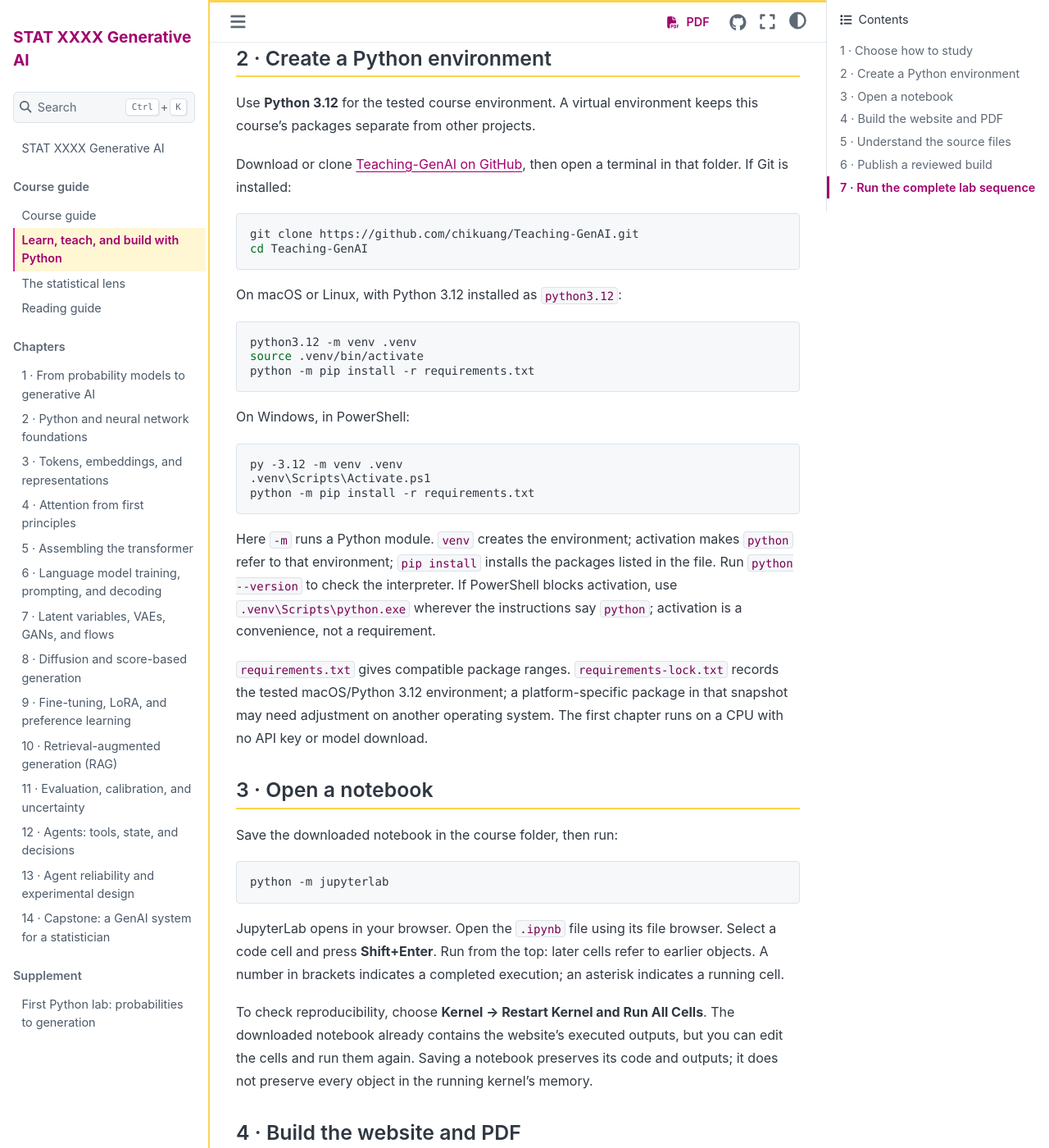
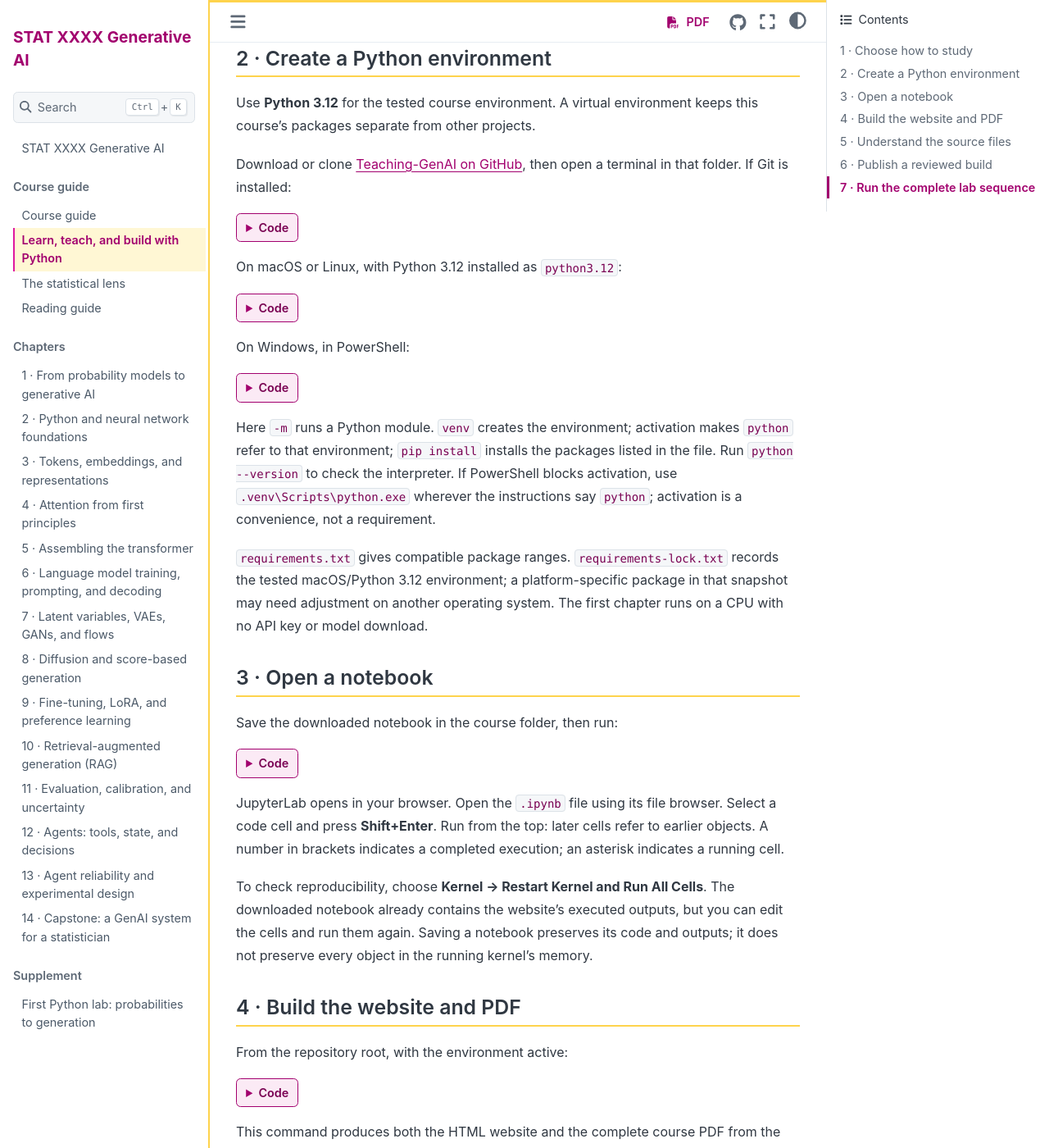
Before and after one commit to chikuang/Teaching-GenAI, a Sphinx documentation site: the page built from docs/python-workflow.md, in a window 1280 px wide and 1400 px high, scrolled down 620 px. Shown: the whole window at 82% size. Built offline with Sphinx 7.4.7 and the Sphinx Book theme 1.1.4, drawn with Linux system fonts in a browser that asks for light colours; some of the changed text lies outside the part shown.

Commit message:
Fold course code by default with colored disclosure controls

```diff
--- /dev/null
+++ b/docs/_ext/code_folding.py
@@ -0,0 +1,31 @@
+"""Fold source code in HTML while keeping outputs and the PDF unchanged."""
+from docutils import nodes
+from sphinx.transforms.post_transforms import SphinxPostTransform
+
+
+class FoldCode(SphinxPostTransform):
+    default_priority = 700
+    formats = ("html",)
+
+    def run(self, **kwargs):
+        for block in list(self.document.findall(nodes.literal_block)):
+            ancestor = block.parent
+            while ancestor is not None:
+                # MyST-NB text outputs are also literal blocks, but should stay visible.
+                if "cell_output" in ancestor.get("classes", []):
+                    break
+                ancestor = ancestor.parent
+            else:
+                wrapper = nodes.container(classes=["course-code-fold-wrapper"])
+                block.replace_self(wrapper)
+                wrapper += nodes.raw(
+                    "", '<details class="course-code-fold"><summary>Code</summary>',
+                    format="html",
+                )
+                wrapper += block
+                wrapper += nodes.raw("", "</details>", format="html")
+
+
+def setup(app):
+    app.add_post_transform(FoldCode)
+    return {"version": "1.0", "parallel_read_safe": True, "parallel_write_safe": True}
--- a/docs/_static/course.css
+++ b/docs/_static/course.css
@@ -142,6 +142,32 @@ body { background: var(--pst-color-background); font-weight: 400; }
 .bd-article div[class^="highlight-"] { background: var(--course-color-code-bg); border-color: var(--pst-color-border-muted); border-radius: .35rem; }
 .bd-article .highlight pre { background: var(--course-color-code-bg); }
 .bd-article .cell_output pre { background: var(--pst-color-background); color: var(--pst-color-text-base); }
+/* Match the other courses: a compact, native Code disclosure, closed by default. */
+.bd-article .cell > .cell_input:has(.course-code-fold) {
+  background: transparent;
+  border: 0;
+  padding: 0;
+}
+.bd-article details.course-code-fold { margin: .5rem 0 1rem; }
+.bd-article details.course-code-fold > summary {
+  display: list-item;
+  width: fit-content;
+  padding: .3rem .7rem;
+  color: var(--pst-color-link-higher-contrast);
+  background: var(--pst-color-primary-bg);
+  border: 1px solid var(--pst-color-primary);
+  border-radius: .35rem;
+  cursor: pointer;
+  font-size: .9rem;
+  font-weight: 600;
+}
+.bd-article details.course-code-fold > summary::marker { color: var(--pst-color-primary); }
+.bd-article details.course-code-fold > summary:hover { color: var(--pst-color-link-hover); }
+.bd-article details.course-code-fold > summary:focus-visible {
+  outline: 2px solid var(--pst-color-primary);
+  outline-offset: 3px;
+}
+.bd-article details.course-code-fold[open] > summary { margin-bottom: .4rem; }
 .bd-article table { font-size: .94rem; }
 .bd-article .admonition { background: var(--pst-color-background); box-shadow: none; border: 1px solid var(--pst-color-border); border-left: 3px solid #fed34c; border-radius: .3rem; }
 .bd-article .admonition > .admonition-title { background: var(--pst-color-secondary-bg); color: var(--pst-color-primary); }
--- a/docs/conf.py
+++ b/docs/conf.py
@@ -1,9 +1,14 @@
 """Python configuration for the Teaching-GenAI course book."""
+from pathlib import Path
+import sys
+
+sys.path.insert(0, str(Path(__file__).parent / "_ext"))
+
 project = "STAT XXXX Generative AI"
 author = "Chi-Kuang Yeh"
 copyright_year = "2026"
 copyright = f"{copyright_year}, {author}"
-extensions = ["myst_nb", "sphinx_copybutton", "sphinx_design"]
+extensions = ["myst_nb", "sphinx_copybutton", "sphinx_design", "code_folding"]
 exclude_patterns = ["_build", "notebooks"]
 master_doc = "index"
 language = "en"
```
Also changed, not shown: README.md (+5 -0 lines).
